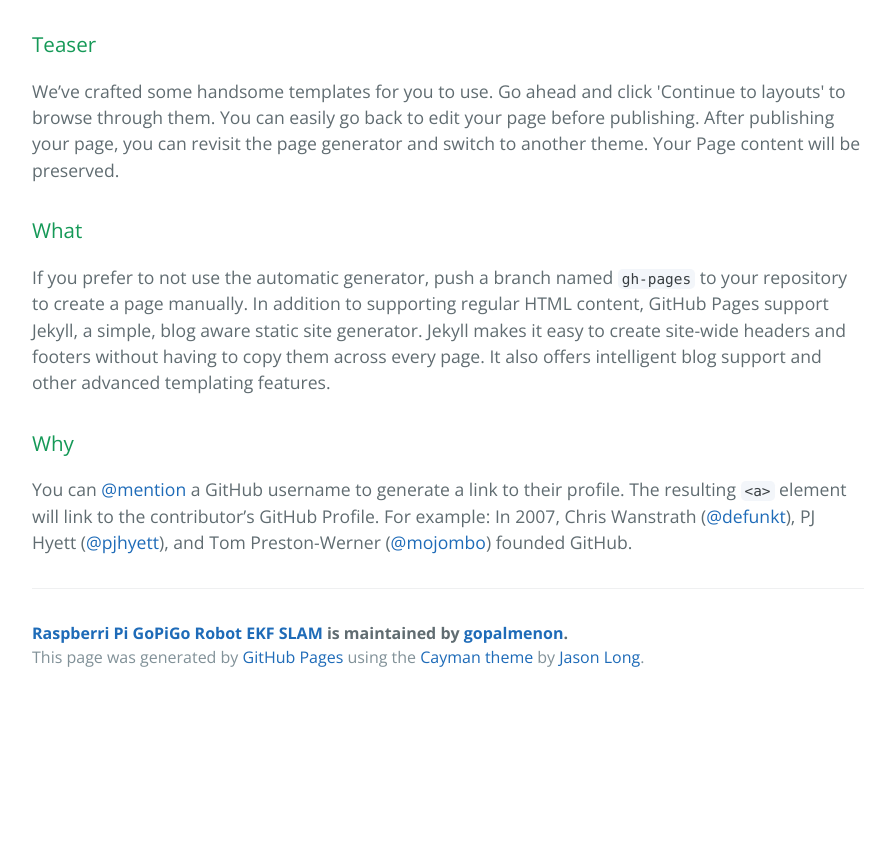
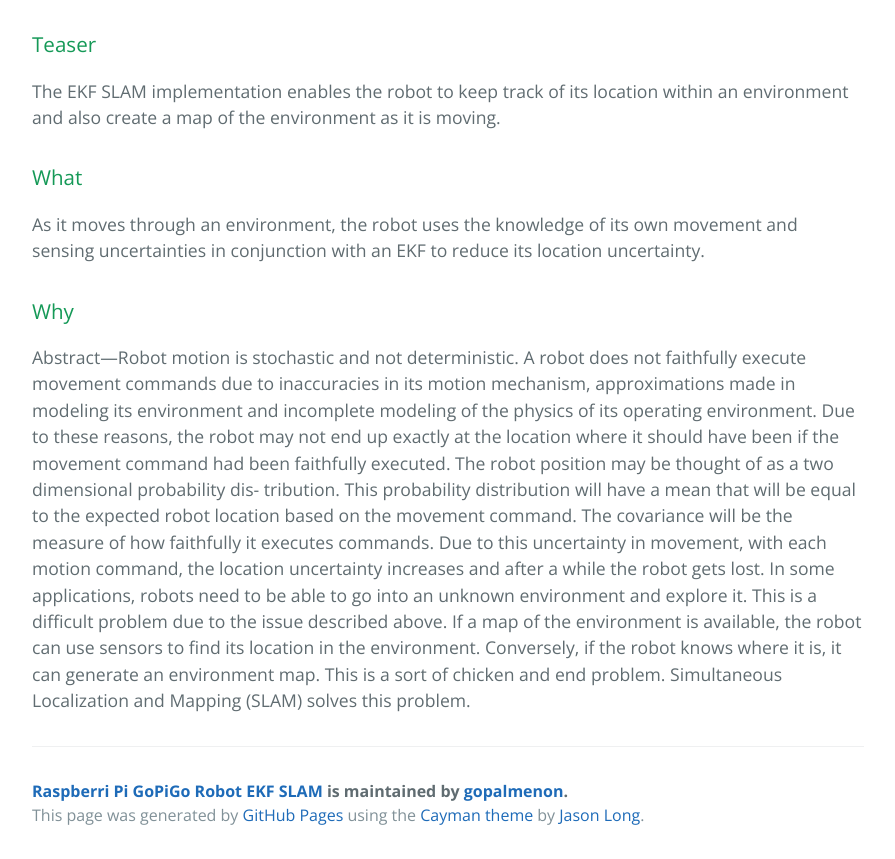
Before and after one commit to gopalmenon/Raspberri-Pi-GoPiGo-Robot-EKF-SLAM, a plain HTML site: page index.html in a window 1280 px wide. Shown: the part 598-1457 px from the top of the page, without its empty margins (192-1087 px from the left). Before the commit the page ends 1299 px from the top, so only its background shows below. Drawn offline with nearby package versions, Linux system fonts and the light colour scheme.

```diff
--- a/index.html
+++ b/index.html
@@ -27,17 +27,17 @@
 <h3>
 <a id="teaser" class="anchor" href="#teaser" aria-hidden="true"><span class="octicon octicon-link"></span></a>Teaser</h3>
 
-<p>We’ve crafted some handsome templates for you to use. Go ahead and click 'Continue to layouts' to browse through them. You can easily go back to edit your page before publishing. After publishing your page, you can revisit the page generator and switch to another theme. Your Page content will be preserved.</p>
+<p>The EKF SLAM implementation enables the robot to keep track of its location within an environment and also create a map of the environment as it is moving.</p>
 
 <h3>
 <a id="what" class="anchor" href="#what" aria-hidden="true"><span class="octicon octicon-link"></span></a>What</h3>
 
-<p>If you prefer to not use the automatic generator, push a branch named <code>gh-pages</code> to your repository to create a page manually. In addition to supporting regular HTML content, GitHub Pages support Jekyll, a simple, blog aware static site generator. Jekyll makes it easy to create site-wide headers and footers without having to copy them across every page. It also offers intelligent blog support and other advanced templating features.</p>
+<p>As it moves through an environment, the robot uses the knowledge of its own movement and sensing uncertainties in conjunction with an EKF to reduce its location uncertainty.</p>
 
 <h3>
 <a id="why" class="anchor" href="#why" aria-hidden="true"><span class="octicon octicon-link"></span></a>Why</h3>
 
-<p>You can <a href="https://github.com/blog/821" class="user-mention">@mention</a> a GitHub username to generate a link to their profile. The resulting <code>&lt;a&gt;</code> element will link to the contributor’s GitHub Profile. For example: In 2007, Chris Wanstrath (<a href="https://github.com/defunkt" class="user-mention">@defunkt</a>), PJ Hyett (<a href="https://github.com/pjhyett" class="user-mention">@pjhyett</a>), and Tom Preston-Werner (<a href="https://github.com/mojombo" class="user-mention">@mojombo</a>) founded GitHub.</p>
+<p>Abstract—Robot motion is stochastic and not deterministic. A robot does not faithfully execute movement commands due to inaccuracies in its motion mechanism, approximations made in modeling its environment and incomplete modeling of the physics of its operating environment. Due to these reasons, the robot may not end up exactly at the location where it should have been if the movement command had been faithfully executed. The robot position may be thought of as a two dimensional probability dis- tribution. This probability distribution will have a mean that will be equal to the expected robot location based on the movement command. The covariance will be the measure of how faithfully it executes commands. Due to this uncertainty in movement, with each motion command, the location uncertainty increases and after a while the robot gets lost. In some applications, robots need to be able to go into an unknown environment and explore it. This is a difficult problem due to the issue described above. If a map of the environment is available, the robot can use sensors to find its location in the environment. Conversely, if the robot knows where it is, it can generate an environment map. This is a sort of chicken and end problem. Simultaneous Localization and Mapping (SLAM) solves this problem. </p>
 
       <footer class="site-footer">
         <span class="site-footer-owner"><a href="https://github.com/gopalmenon/Raspberri-Pi-GoPiGo-Robot-EKF-SLAM">Raspberri Pi GoPiGo Robot EKF SLAM</a> is maintained by <a href="https://github.com/gopalmenon">gopalmenon</a>.</span>
```
Also changed, not shown: params.json (+1 -1 lines).
